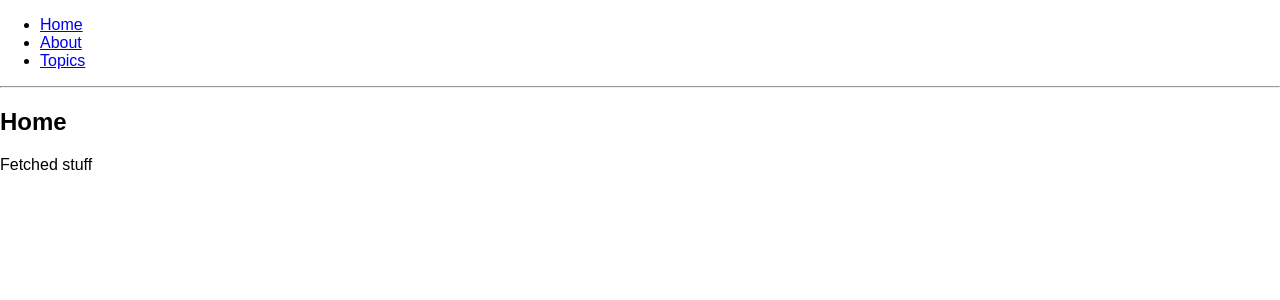
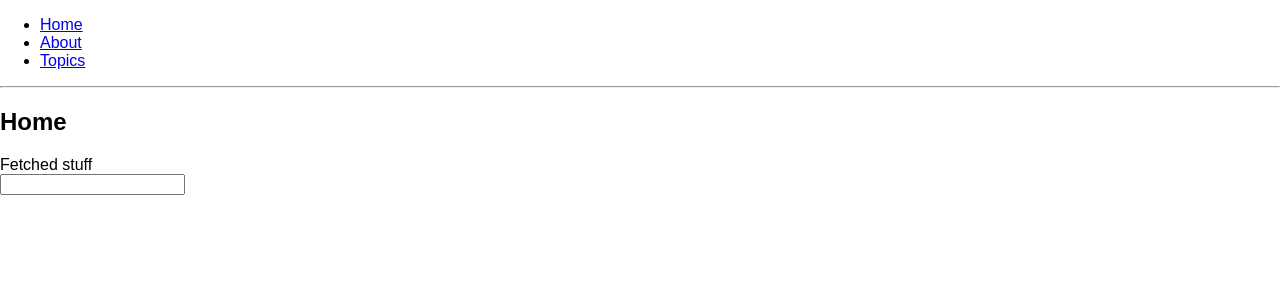
Before and after one commit to hannalanderus/restaurang_bokning, a React (Create React App) app: page / in a window 1280 px wide. Shown: the top 300 px of the page. Built offline with nearby package versions, Linux system fonts and the light colour scheme; no server answers.

Commit message:
add calender - styling

```diff
--- a/src/App.js
+++ b/src/App.js
@@ -1,6 +1,8 @@
 import React from 'react';
 import DatePicker from 'react-datepicker';
 import moment from 'moment';
+
+import 'react-datepicker/dist/react-datepicker.css';
 import { Booking } from './booking.js';
 import {
   BrowserRouter as Router,
@@ -23,6 +25,7 @@ const Home = () => (
     <div>
      <h2>Home</h2>
      <Booking />
+    <DatePicker />
     </div>
 )
 
```
